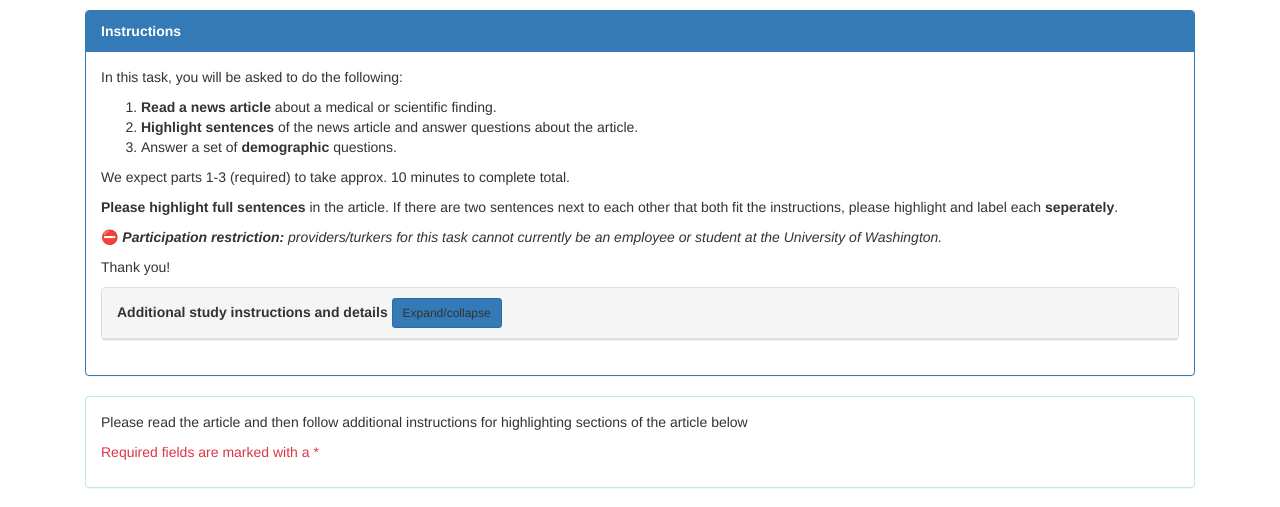
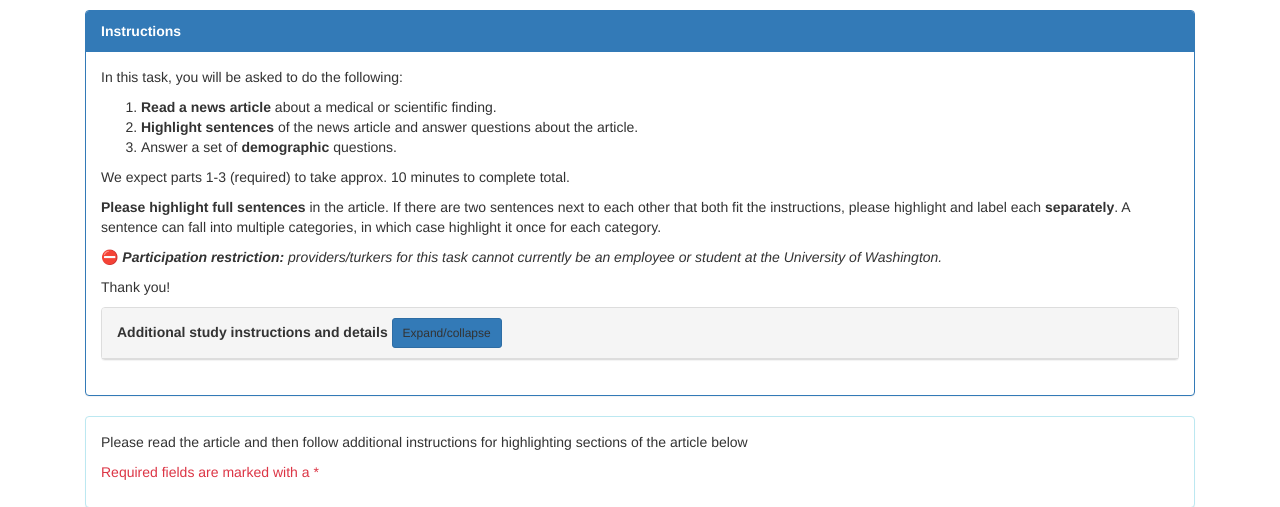
Before and after one commit to talaugust/scientific_article_annotation, a Django app: page /articles/00000000-0000-0000-0000-000000000001/ in a window 1280 px wide. Shown: the top 507 px of the page. Run offline with Django 3.2, Linux system fonts and the light colour scheme; a user stored in the database is signed in; tables that the repository leaves empty hold one stand-in row (values such as "Sample post"); data that the repository does not hold is empty; some libraries are stand-ins or nearby versions.

Commit message:
updated some instructions

```diff
--- a/annotationAPI/templates/article_base.html
+++ b/annotationAPI/templates/article_base.html
@@ -29,7 +29,8 @@
             <li>Answer a set of <strong>demographic</strong> questions.</li>
           </ol>
           <p>We expect parts 1-3 (required) to take approx. 10 minutes to complete total.</p>
-          <p> <strong> Please highlight full sentences </strong> in the article. If there are two sentences next to each other that both fit the instructions, please highlight and label each <strong> seperately</strong>.</p>
+          <p> <strong> Please highlight full sentences </strong> in the article. If there are two sentences next to each other that both fit the instructions, please highlight and label each <strong> separately</strong>. A sentence can fall into multiple categories, in which case highlight it once for each category. </p>
+
           <!-- <p>❗ <em><strong>Note:</strong> this is a multi-page task that should be completed in one sitting. You will not be able to look at the news article for some of the questions, and <strong>you cannot go back after completing each part of the study</strong>. That is, please read and answer questions carefully!</em></p> -->
           <p>⛔ <em><strong>Participation restriction:</strong> providers/turkers for this task cannot currently be an employee or student at the University of Washington.</em></p>
           <p>Thank you!</p>
@@ -45,9 +46,13 @@
               <li><p><strong>Do I need to be a doctor or scientist to do this HIT?</strong></p>
               <p>No! People of all backgrounds are welcome to perform this study. Unlike many annotation tasks, we are not looking for the "correct" answer, just a good faith effort at reading and answering questions about the text.</p></li>
 
+
               <li><p><strong>How should I label the annotations?</strong></p>
                 <p>The sections below will instruct you on how to label the annotations.</p>
               </li>
+
+              <li><p><strong>Should I annotate a sentence that restates what I already annotated?</strong></p>
+              <p>Yes! Please annotate all sentences that fit with the instructions given below.</p></li>
 
               <li><p><strong>What demographic information <em>will</em> be collected?</strong></p>
                 <p>Age, gender, native language, and background/engagement in STEM subjects (science, technology, engineering, and math). We won't collect any personally identifying information (like your name).</p>
--- a/annotationAPI/templates/sections/HITform.html
+++ b/annotationAPI/templates/sections/HITform.html
@@ -26,13 +26,13 @@
             <div class="panel-body collapse" id="mainInstructions">
               <p> <strong> Please highlight all sentences in the article that state the main findings of the article.</strong> </p>
 
-              <p> Usually scientific news articles reports the main findings or point of the article. This includes the main findings being reported by the original paper or a high-level summary of the news article. Some examples are below. </p>
+              <p> Usually scientific news articles reports the main findings or points of the article. This includes the main findings being reported by the original paper or a high-level summary of the news article. Some examples are below. </p>
 
               <p class="font-italic ml-5"> “The study, by researchers at Tufts University and the International Union for Conservation of Nature, warned that fireflies could eventually face extinction globally because of multiple threats, including light pollution and habitat loss and habitat degradation from insecticides and chemical pollution.”</p>
 
               <p class="font-italic ml-5"> “In their study, published in the journal Science Advances, Yang and her colleagues at Georgia State and Emory University describe a newly identified biomarker for detection of liver metastases.”</p>
 
-              <p><strong>  Please label the all sentences that state the main findings with the label 'MAIN'. </strong> </p>
+              <p><strong>  Please label all sentences separately that state the main findings, even those that repeat a main point, with the label 'MAIN'. </strong> </p>
 
               {% include 'form_field.html' with form=form field=form.is_main_points_highlight is_check=True %}
 
@@ -50,7 +50,7 @@
 
                 <p class="font-italic ml-5"> “Insects like fireflies tend to be critical to their ecosystems. Their disappearance could create havoc with food webs, especially for the birds and other animals that feed on them.”</p>
 
-                <p><strong>  Please label the all sentences that state real world impact with the label 'IMPACT'. </strong> </p>
+                <p><strong>  Please label all sentences separately that state real world impact with the label 'IMPACT'. </strong> </p>
 
                 {% include 'form_field.html' with form=form field=form.is_care_highlight is_check=True %}
             </div>
@@ -65,7 +65,7 @@
 
                 <p class="font-italic ml-5"> “She counts four in all. For the first time, Dobson appears crestfallen. This forest seems so healthy. She looks over her shoulder, back toward the worm-infested spot across the road. “This might very well look like that in a few years,” she says. While it may not be good or bad, it will certainly be different.”</p>
 
-                <p><strong>  Please label the conclusion sentences with the label 'CONCLUSION'. </strong> </p>
+                <p><strong>  Please label each conclusion sentence separately with the label 'CONCLUSION'. </strong> </p>
 
                 {% include 'form_field_likert.html' with form=form field=form.is_conclusion is_likert=False %}
             </div>
```
